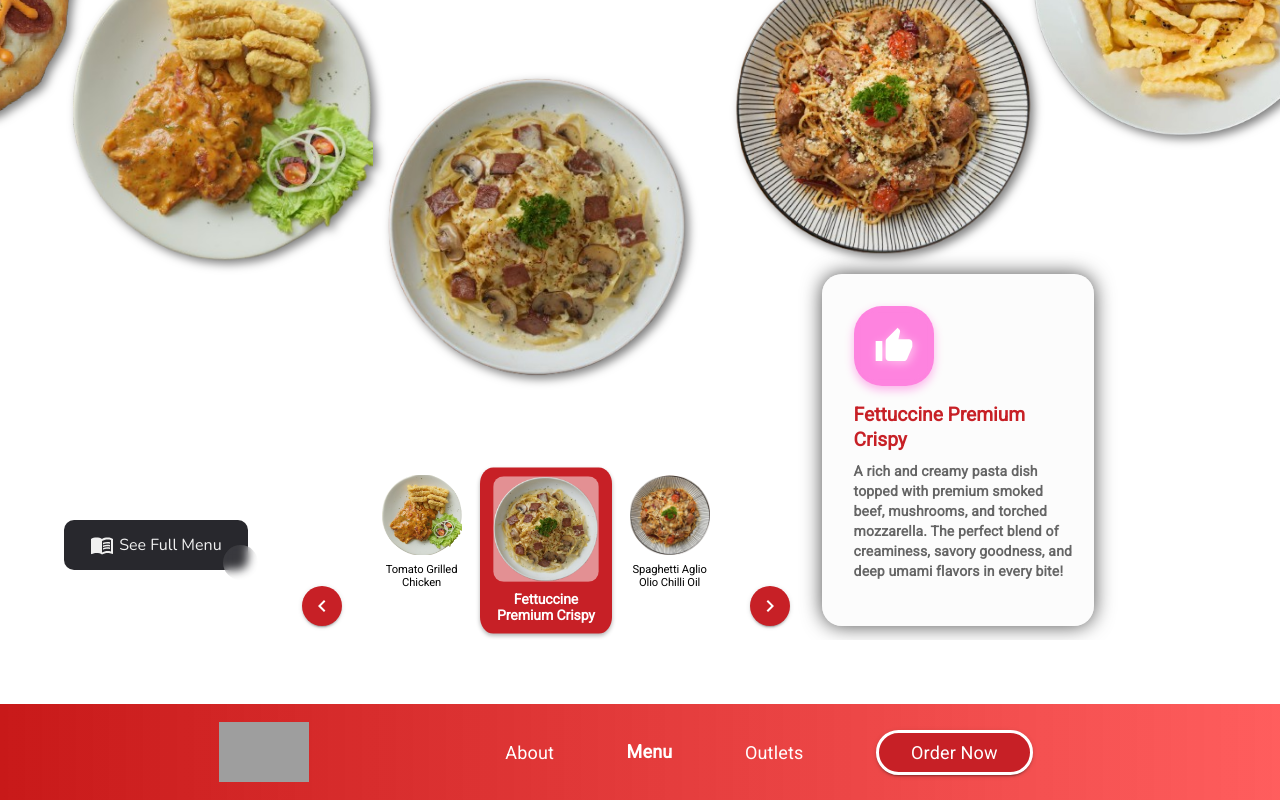
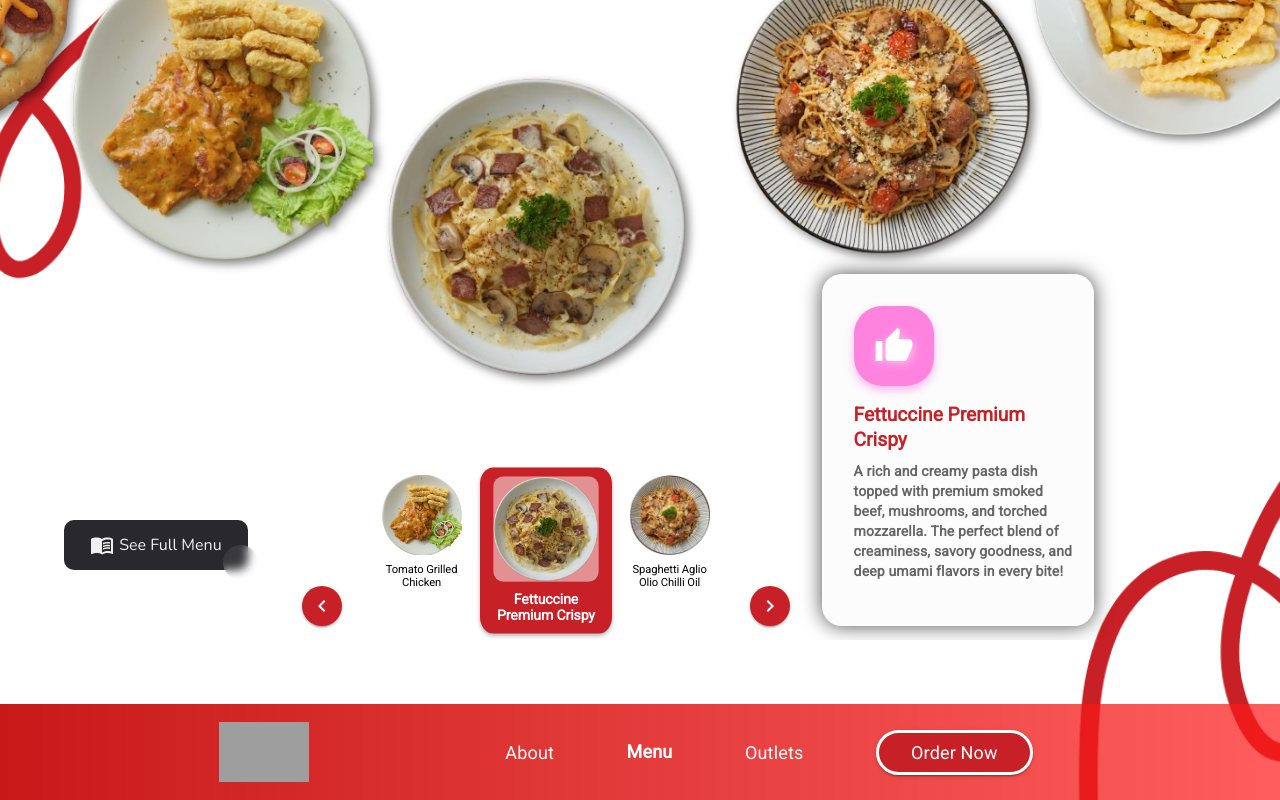
Before and after one commit to rahmathadiyatul/sky-pasta, a Next.js app: page /menu in a window 1280 px wide. Built offline with nearby package versions, Linux system fonts and the light colour scheme; grey boxes are pictures that could not be loaded.

Commit message:
Added background

```diff
--- a/src/app/about/page.tsx
+++ b/src/app/about/page.tsx
@@ -42,7 +42,6 @@ export default function About() {
                         left: 0,
                         width: "100%",
                         height: "100%",
-                        backgroundImage: `url('/line-bg.png')`,
                         backgroundSize: "cover",
                         backgroundPosition: "center",
                         backgroundRepeat: "no-repeat",
--- a/src/app/globals.css
+++ b/src/app/globals.css
@@ -14,7 +14,7 @@
 
 html,
 body {
-  height: 100%;
+  height: 100vh;
   max-width: 100vw;
   overflow: hidden;
 }
@@ -23,7 +23,9 @@ body {
   display: flex;
   flex-direction: column;
   color: var(--foreground);
-  background-color: white;
+  background-image: url('/sky-white-bg.png');
+  background-position: bottom;
+  background-size: cover;
   font-family: Arial, Helvetica, sans-serif;
   -webkit-font-smoothing: antialiased;
   -moz-osx-font-smoothing: grayscale;
--- a/src/app/menu/page.tsx
+++ b/src/app/menu/page.tsx
@@ -20,7 +20,6 @@ export default function Menu() {
                 alignItems: "center",
                 justifyContent: "center",
                 overflow: "hidden",
-                backgroundColor: "white",
                 height: "80vh",
                 width: "100%",
                 "&::before": {
```
Also changed, not shown: public/sky-white-bg.png (added).
